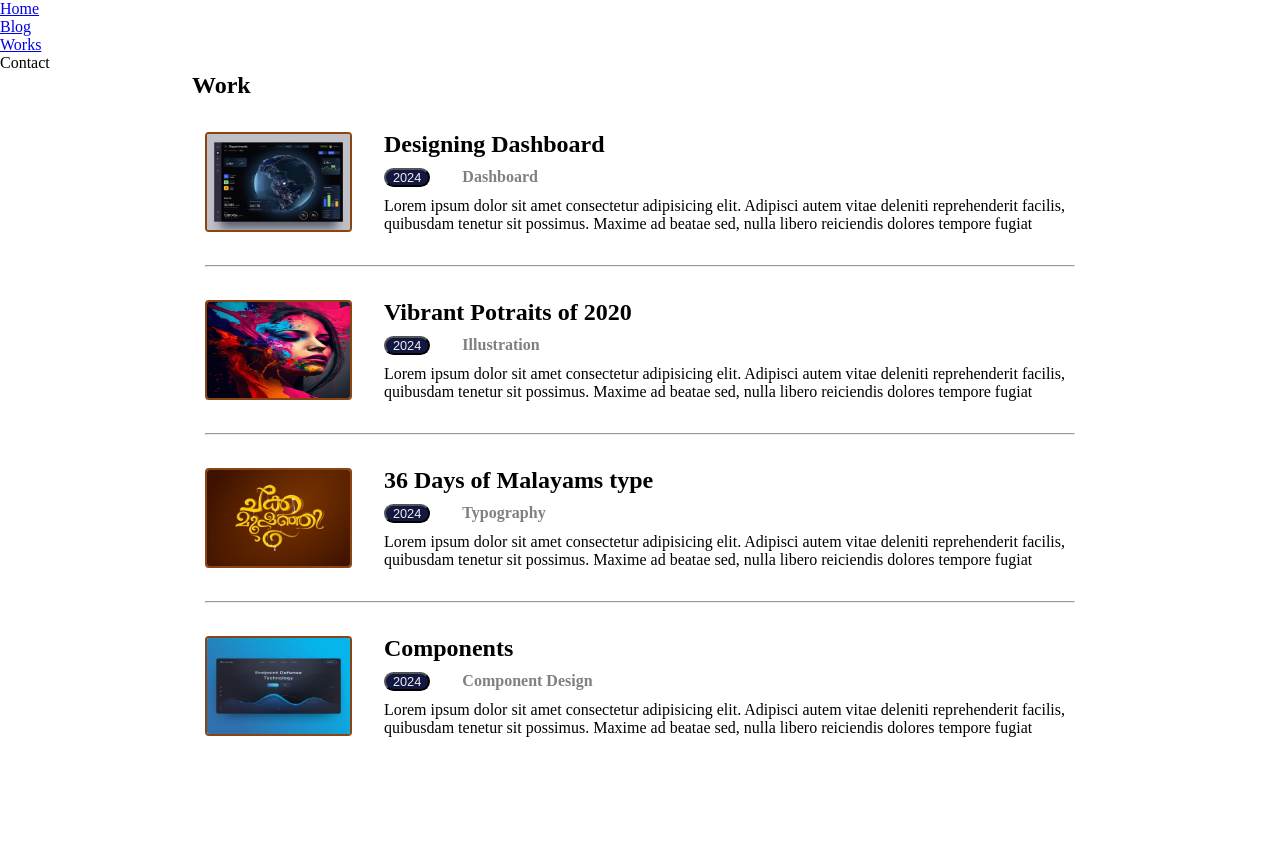
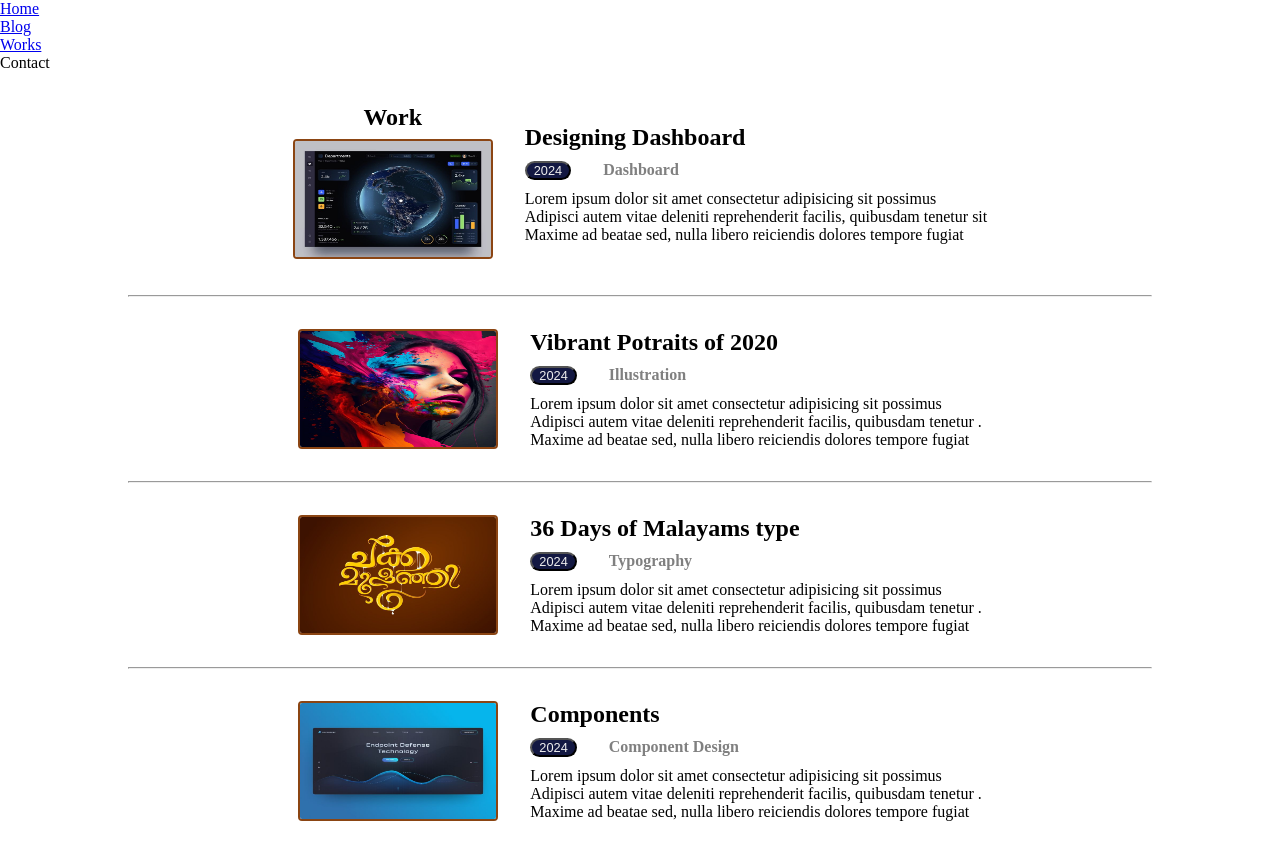
Before and after one commit to Manase44/M.A.C.K---Portfolio, a React (Vite) app: page /work in a window 1280 px wide. Before the commit the page ends 800 px from the top, so only its background shows below. Built offline with nearby package versions, Linux system fonts and the light colour scheme.

Commit message:
add blog pages

```diff
--- a/src/Pages/Work/Work.jsx
+++ b/src/Pages/Work/Work.jsx
@@ -8,11 +8,11 @@ import potrait from "../../assets/potrait.jpeg";
 const Work = () => {
   return (
     <section>
-      <h1 id="heading">Work</h1>
+
       <div className="workspace">
         <div className="workspace-div">
-        <img src={delivery} alt="" className="image" />
-
+        <div><h1 id="heading">Work</h1><img src={delivery} alt="" className="image" />
+        </div>
 <div className="work-details">
   <h2>Designing Dashboard</h2>
   <section className="btn">
@@ -20,9 +20,9 @@ const Work = () => {
     <p id="heads">Dashboard</p>
   </section>
   <p>
-    Lorem ipsum dolor sit amet consectetur adipisicing elit. Adipisci
+    Lorem ipsum dolor sit amet consectetur adipisicing sit possimus<br></br> Adipisci
     autem vitae deleniti reprehenderit facilis, quibusdam tenetur sit
-    possimus. Maxime ad beatae sed, nulla libero reiciendis dolores
+    <br></br>Maxime ad beatae sed, nulla libero reiciendis dolores
     tempore fugiat
   </p>
 </div>
@@ -39,9 +39,8 @@ const Work = () => {
             <p id="heads">Illustration</p>
           </section>
           <p>
-            Lorem ipsum dolor sit amet consectetur adipisicing elit. Adipisci
-            autem vitae deleniti reprehenderit facilis, quibusdam tenetur sit
-            possimus. Maxime ad beatae sed, nulla libero reiciendis dolores
+            Lorem ipsum dolor sit amet consectetur adipisicing sit possimus<br></br> Adipisci
+            autem vitae deleniti reprehenderit facilis, quibusdam tenetur .<br></br> Maxime ad beatae sed, nulla libero reiciendis dolores
             tempore fugiat
           </p>
         </div>
@@ -56,9 +55,8 @@ const Work = () => {
             <p id="heads">Typography</p>
           </section>
           <p>
-            Lorem ipsum dolor sit amet consectetur adipisicing elit. Adipisci
-            autem vitae deleniti reprehenderit facilis, quibusdam tenetur sit
-            possimus. Maxime ad beatae sed, nulla libero reiciendis dolores
+            Lorem ipsum dolor sit amet consectetur adipisicing sit possimus<br></br> Adipisci
+            autem vitae deleniti reprehenderit facilis, quibusdam tenetur .<br></br> Maxime ad beatae sed, nulla libero reiciendis dolores
             tempore fugiat
           </p>
         </div>
@@ -73,9 +71,8 @@ const Work = () => {
             <p id="heads">Component Design</p>
           </section>
           <p>
-            Lorem ipsum dolor sit amet consectetur adipisicing elit. Adipisci
-            autem vitae deleniti reprehenderit facilis, quibusdam tenetur sit
-            possimus. Maxime ad beatae sed, nulla libero reiciendis dolores
+            Lorem ipsum dolor sit amet consectetur adipisicing sit possimus<br></br> Adipisci
+            autem vitae deleniti reprehenderit facilis, quibusdam tenetur .<br></br> Maxime ad beatae sed, nulla libero reiciendis dolores
             tempore fugiat
           </p>
         </div>
--- a/src/Pages/Work/work.css
+++ b/src/Pages/Work/work.css
@@ -1,7 +1,7 @@
 .workspace{
     display: flex;
     flex-direction: column;
-    width: 68%;
+    width: 80%;
     margin: auto;
 }
 
@@ -46,17 +46,18 @@
     padding-right: 7px;
 }
 .image{
-width: 280px;
-height: 100px;
+width: 200px;
+height: 120px;
 border: 2px solid saddlebrown;
 border-radius: 4px;
 }
 #heading{
     display: flex;
     align-items: center;
-    justify-content: left;
+    justify-content: center;
     margin: auto;
-    width: 70%;
+    width: 80%;
+    padding-bottom: 0.5rem;
 }
 #heads{
     color: gray;
```
